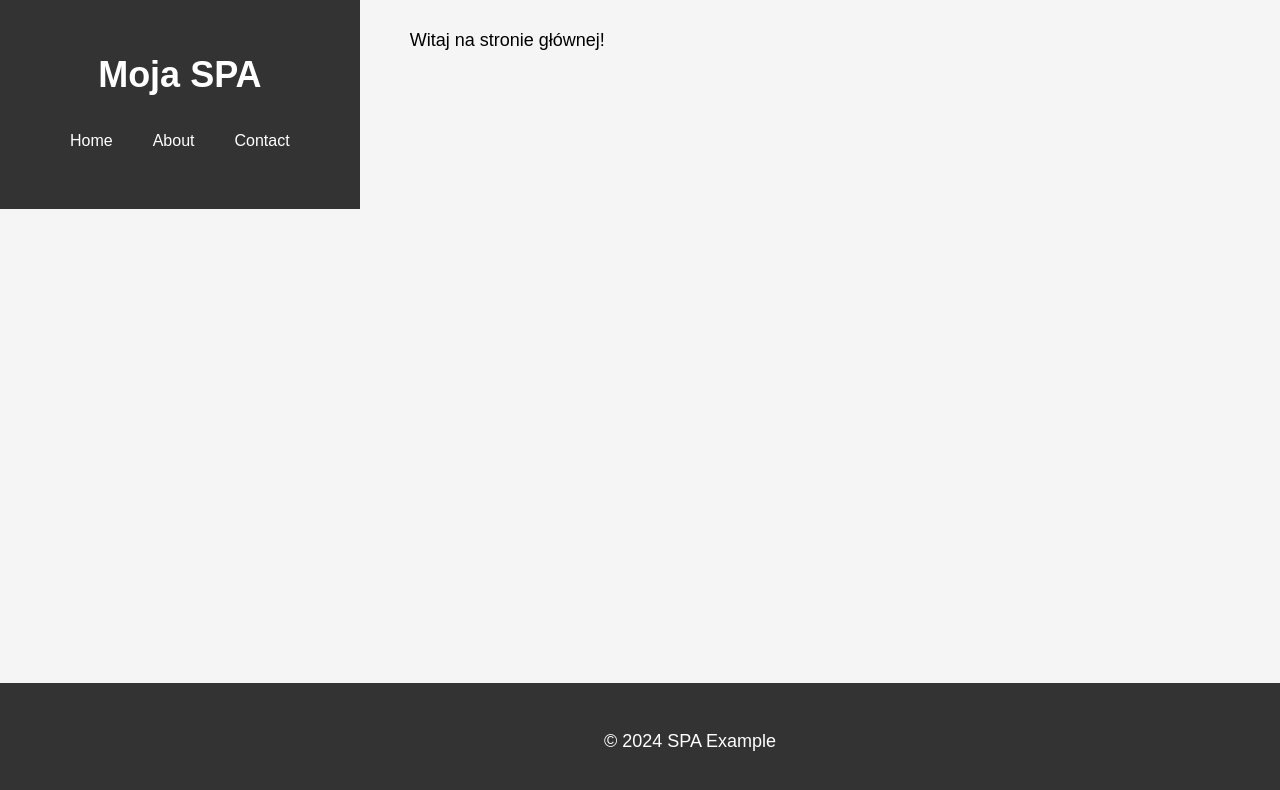
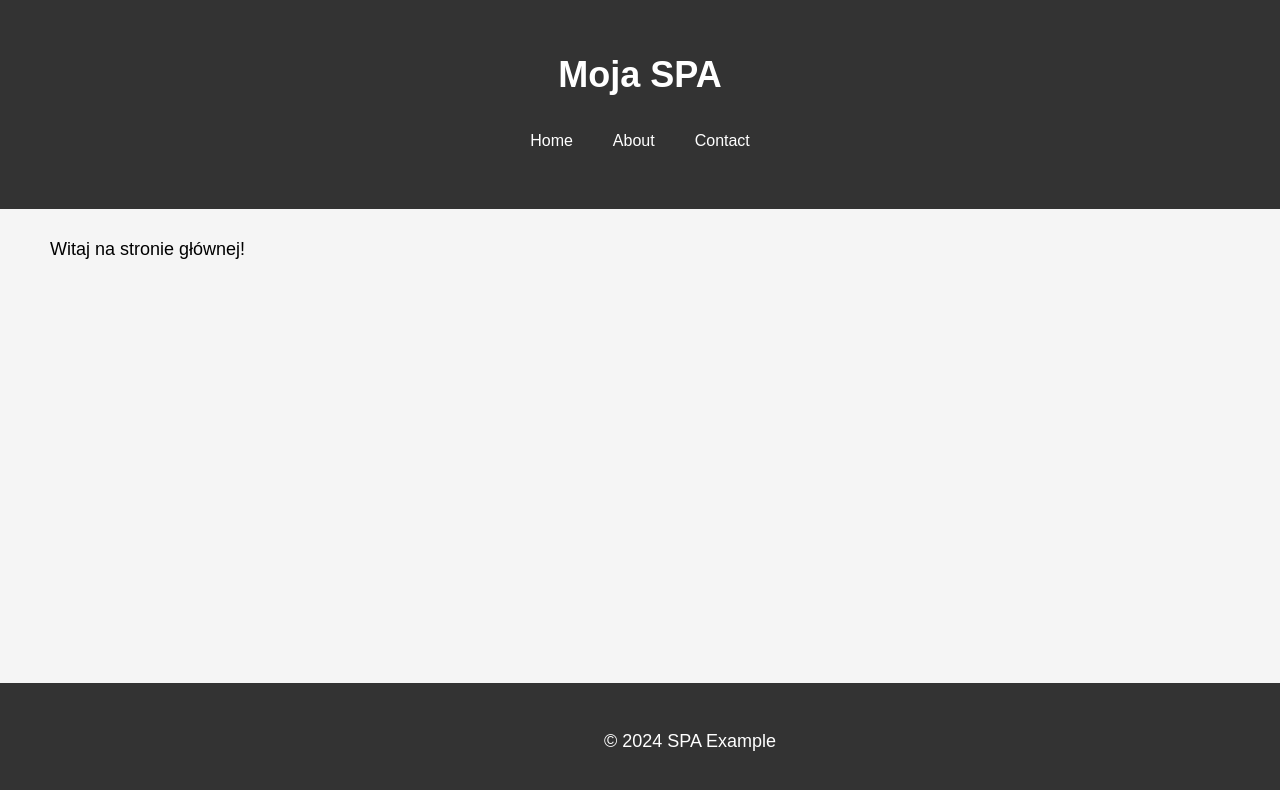
Before and after one commit to glizdaa/PWI_web_rwd_spa, a React (Create React App) app: page /#/ in a window 1280 px wide. Shown: the top 790 px of the page. Built offline with nearby package versions, Linux system fonts and the light colour scheme.

Commit message:
Update globalStyles.css

```diff
--- a/src/globalStyles.css
+++ b/src/globalStyles.css
@@ -115,10 +115,6 @@ body {
       padding: 30px 50px;
     }
 
-    .App {
-        display: flex;
-      }
-
     main {
       flex-grow: 1;
       padding: 30px 50px;
```
